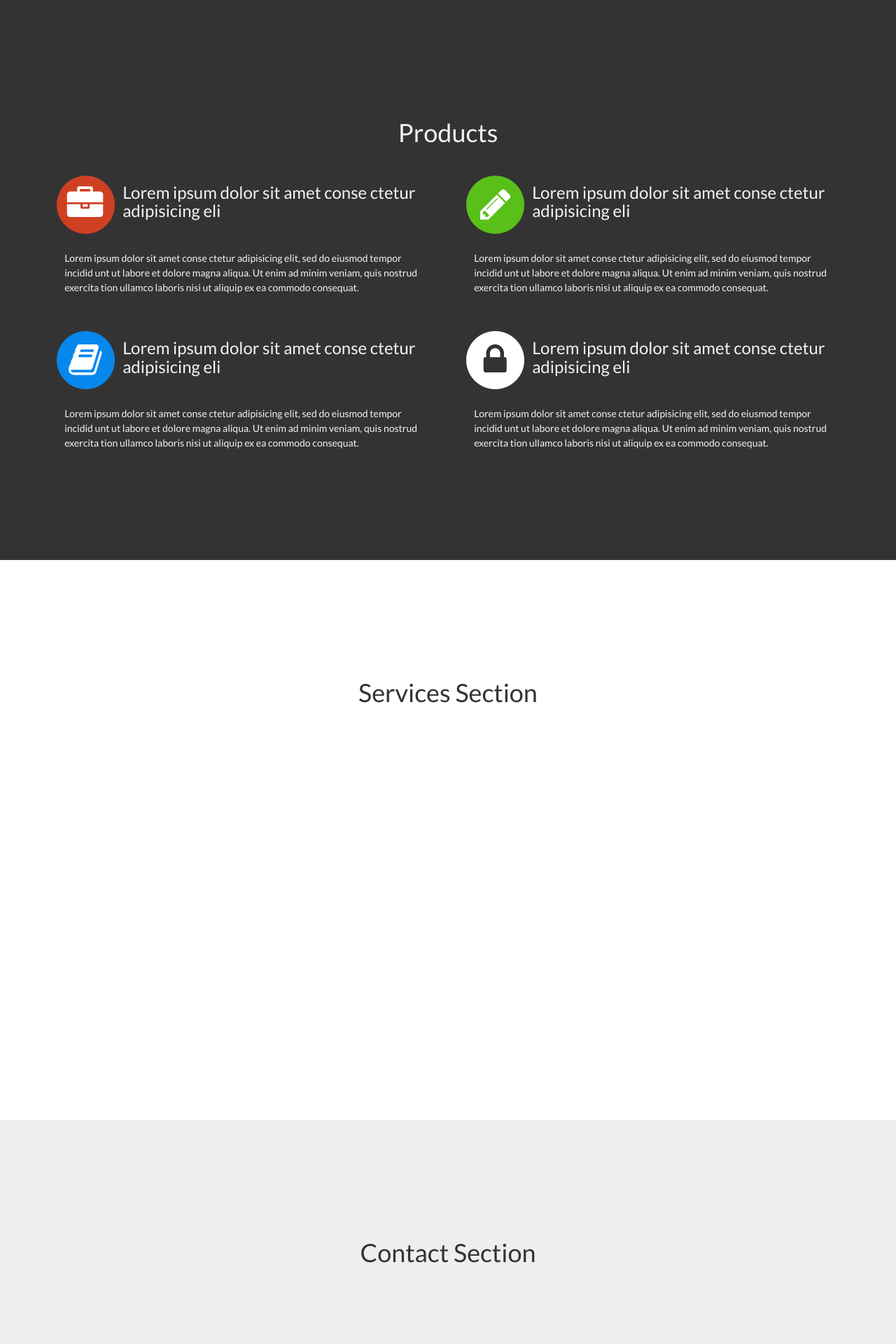
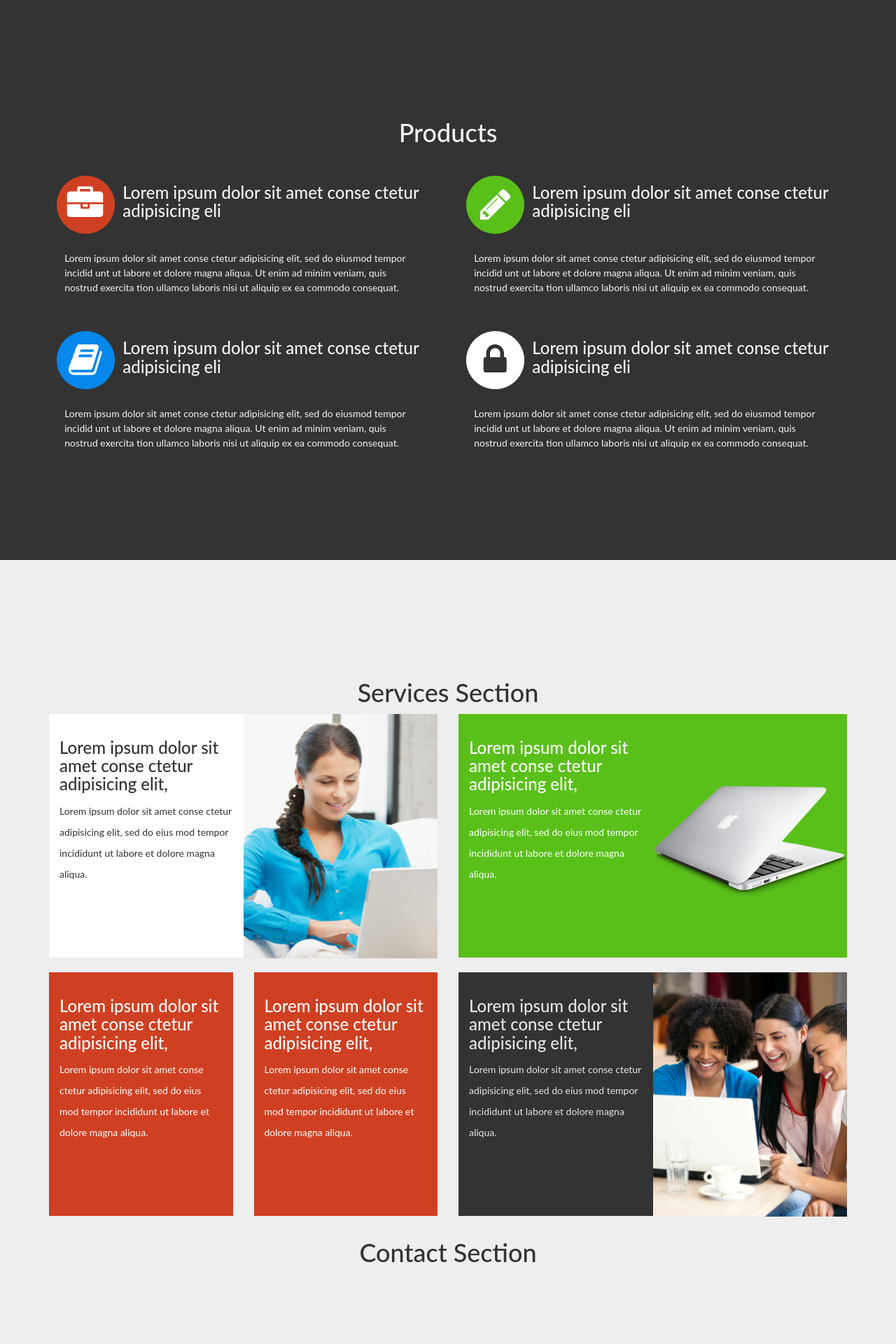
Before and after one commit to TrothSoftwares/troth, a PHP site: page / in a window 1280 px wide. Shown: the part 1600-3520 px from the top of the page at 70% size. Run offline with PHP 8.4, Linux system fonts and the light colour scheme.

Commit message:
service sec

```diff
--- a/css/scrolling-nav.css
+++ b/css/scrolling-nav.css
@@ -64,10 +64,10 @@ height: 80%;
 }
 
 .services-section {
-    height: 100%;
+    height: 800px;
     padding-top: 150px;
     text-align: center;
-    background: #fff;
+    background: #eee;
 }
 .product-section {
     height: 100%;
--- a/css/tr.css
+++ b/css/tr.css
@@ -65,3 +65,66 @@ color:#f4f4f4;
 	float: left;
 	padding: 2%;
 }
+.serv1
+{
+	width: 50%;
+	padding: 15px;
+	background: #fff;
+	text-align: left;
+	line-height: 30px;
+	float:left;
+	height: 348px;
+}
+.s1img
+{
+	float: right;
+	width: 50%;
+}
+
+.serv2
+{
+	width: 50%;
+	padding: 15px;
+	text-align: left;
+	line-height: 30px;
+	float:left;
+	height: 348px;
+
+}
+.s2bg
+{
+		background:  rgb(89, 192, 26) !important ;
+		height: 348px;
+}
+
+.s2img
+{
+	width: 50%;
+	margin-top: 100px;
+}
+.serv3
+{
+	width: 100%;
+	padding: 15px;
+	text-align: left;
+	line-height: 30px;
+	float:left;
+	height: 348px;
+	background: rgb(207, 64, 34);
+
+}
+.serv3,.serv2
+{
+	color: #fff;
+}
+.serv12
+{
+	background: rgb(51, 51, 51);
+	width: 50%;
+	padding: 15px;
+	text-align: left;
+	line-height: 30px;
+	float:left;
+	height: 348px;
+	color: #e5e5e5;
+}
--- a/index.html
+++ b/index.html
@@ -17,8 +17,8 @@
     <!-- Custom CSS -->
     <link href="css/scrolling-nav.css" rel="stylesheet">
         <link href="css/tr.css" rel="stylesheet">
-    <link href='https://fonts.googleapis.com/css?family=Lato:400,300,700,900' rel='stylesheet' type='text/css'>
-    <link href='https://fonts.googleapis.com/css?family=Raleway:400,500,600' rel='stylesheet' type='text/css'>
+   <!--  <link href='https://fonts.googleapis.com/css?family=Lato:400,300,700,900' rel='stylesheet' type='text/css'>
+    <link href='https://fonts.googleapis.com/css?family=Raleway:400,500,600' rel='stylesheet' type='text/css'> -->
     <!-- HTML5 Shim and Respond.js IE8 support of HTML5 elements and media queries -->
     <!-- WARNING: Respond.js doesn't work if you view the page via file:// -->
     <!--[if lt IE 9]>
@@ -173,10 +173,48 @@
     </section>
     <!-- Services Section -->
     <section id="services" class="services-section">
-        <div class="container">
-            <div class="row">
-                <div class="col-lg-12">
+        <div class="container ht100">
+            <div class="row ">
                     <h1>Services Section</h1>
+                    <div class="col-md-6 h40">
+                    <div class="serv1">
+                        <h3>Lorem ipsum dolor sit amet conse ctetur adipisicing elit,</h3>
+                        <p>Lorem ipsum dolor sit amet conse ctetur adipisicing elit, sed do eius mod tempor incididunt ut labore et dolore magna aliqua.</p>
+                    </div>
+                    <img src="img/s1.jpg" class="s1img" >
+                    </div>
+                    <div class="col-md-6">
+                    <div class="s2bg">
+                        <div class="serv2">
+                             <h3>Lorem ipsum dolor sit amet conse ctetur adipisicing elit,</h3>
+                        <p>Lorem ipsum dolor sit amet conse ctetur adipisicing elit, sed do eius mod tempor incididunt ut labore et dolore magna aliqua.</p>
+                        </div>
+                                            <img src="img/s2.png" class="s2img" style="">
+
+                    </div>
+                    </div>
+                </div>
+                <div class="row" style="margin-top:20px">
+                    <div class="col-md-3">
+                        <div class="serv3">
+                             <h3>Lorem ipsum dolor sit amet conse ctetur adipisicing elit,</h3>
+                        <p>Lorem ipsum dolor sit amet conse ctetur adipisicing elit, sed do eius mod tempor incididunt ut labore et dolore magna aliqua.</p>
+                        </div>
+                    </div>
+                     <div class="col-md-3">
+                        <div class="serv3">
+                             <h3>Lorem ipsum dolor sit amet conse ctetur adipisicing elit,</h3>
+                        <p>Lorem ipsum dolor sit amet conse ctetur adipisicing elit, sed do eius mod tempor incididunt ut labore et dolore magna aliqua.</p>
+                        </div>
+                    </div>
+                    <div class="col-md-6">
+                    <div class="serv12" >
+                        <h3>Lorem ipsum dolor sit amet conse ctetur adipisicing elit,</h3>
+                        <p>Lorem ipsum dolor sit amet conse ctetur adipisicing elit, sed do eius mod tempor incididunt ut labore et dolore magna aliqua.</p>
+                    </div>
+                    <img src="img/s3.jpg" class="s1img" >
+
+                    </div>
                 </div>
             </div>
         </div>
```
Also changed, not shown: img/s1.jpg (added), img/s2.png (added), img/s3.jpg (added).
